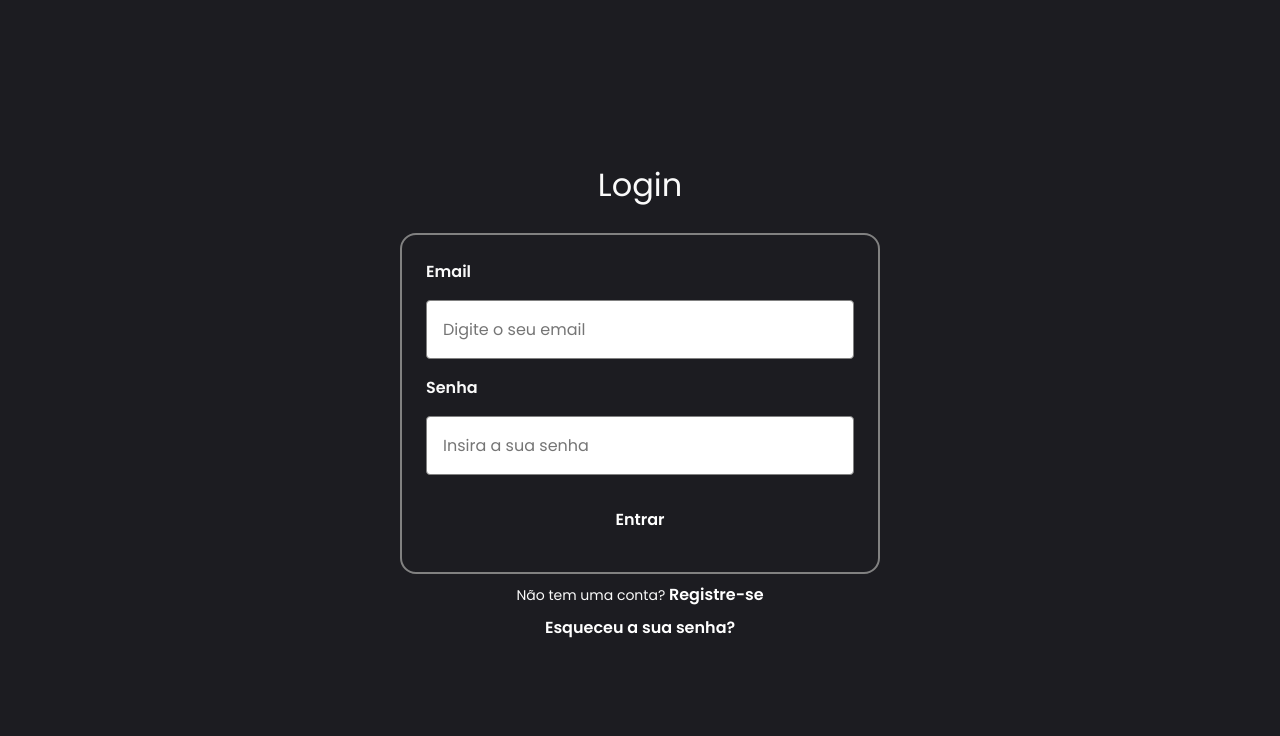
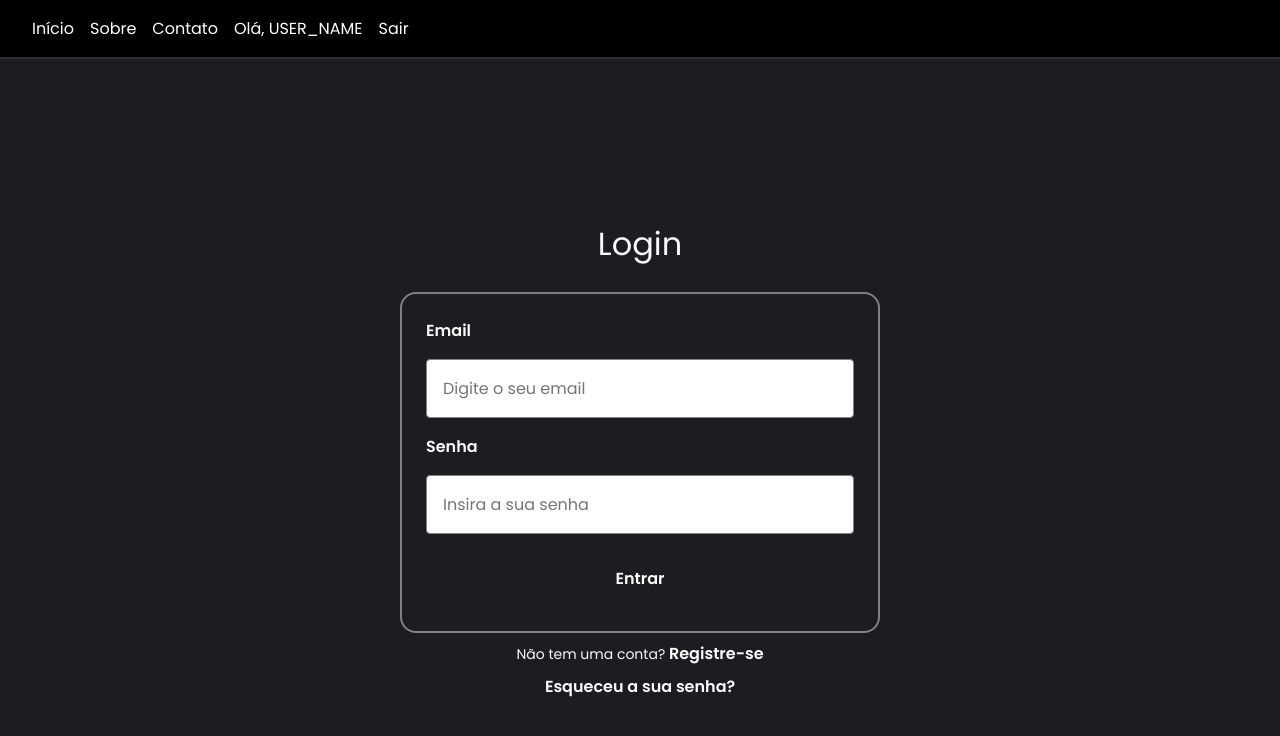
Before and after one commit to TonyAnderson98/tonycursos_2.0, a Next.js app: page /login in a window 1280 px wide. Shown: the top 736 px of the page. Built offline with nearby package versions, Linux system fonts and the light colour scheme.

Commit message:
feat(header): Cria Header
- Criado componente Header
- Incluído Header no layout.js

```diff
--- /dev/null
+++ b/src/app/components/Header/index.tsx
@@ -0,0 +1,17 @@
+import styles from "./styles.module.css";
+
+export default function Header() {
+    return (
+        <header className={styles.header}>
+            <nav>
+                <ul className={styles.link__itens}>
+                    <li><a className={styles.link__item} href="/">Início</a></li>
+                    <li><a className={styles.link__item} href="/sobre">Sobre</a></li>
+                    <li><a className={styles.link__item} href="/contato">Contato</a></li>
+                    <li><span className={styles.link__item}>Olá, USER_NAME</span></li>
+                    <li><span className={styles.link__item}>Sair</span></li>
+                </ul>
+            </nav>
+        </header>
+    );
+}
--- /dev/null
+++ b/src/app/components/Header/styles.module.css
@@ -0,0 +1,17 @@
+.header {
+    background-color: black;
+    padding: 1rem 2rem;
+    border-bottom: solid 2px var(--color-border-grey-1);
+}
+
+.link__itens {
+    display: flex;
+    flex-direction: row;
+    gap: 1rem;
+    list-style: none;
+    align-items: end;
+}
+
+.link__item {
+    text-decoration: none;
+}
--- a/src/app/layout.js
+++ b/src/app/layout.js
@@ -1,10 +1,14 @@
 import "@/fonts/fonts";
 import "./globals.css";
+import Header from "./components/Header";
 
 export default function RootLayout({ children }) {
     return (
         <html lang="pt-BR" suppressHydrationWarning>
-            <body>{children}</body>
+            <body>
+                <Header />
+                {children}
+            </body>
         </html>
     );
 }
```
Also changed, not shown: 1 other file (tests, documents, lock files or other folders).
